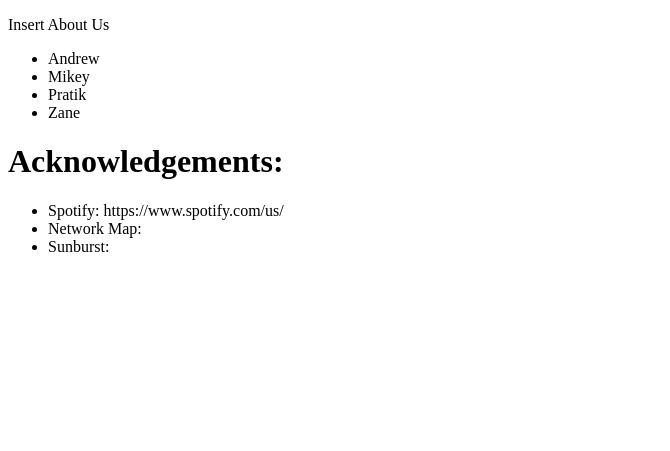
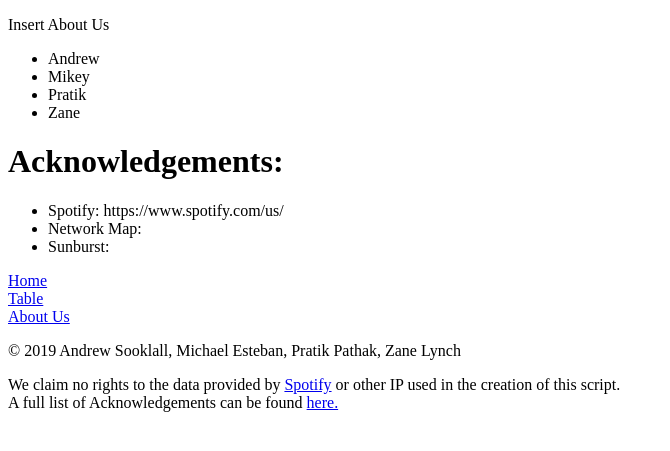
Before and after one commit to ASooklall/project-2-spotify, a Flask app: page /aboutus in a window 1280 px wide. Shown: the top 451 px of the page, without its empty margins (0-670 px from the left). Run offline with Flask 2, Linux system fonts and the light colour scheme; some libraries are stand-ins or nearby versions.

Commit message:
fixed table decimal places and added checker for number type, modified footer

```diff
--- a/templates/aboutus.html
+++ b/templates/aboutus.html
@@ -5,6 +5,9 @@
     <meta name="viewport" content="width=device-width, initial-scale=1.0">
     <meta http-equiv="X-UA-Compatible" content="ie=edge">
     <title>About Us</title>
+    <script src="https://code.jquery.com/jquery-3.4.1.slim.min.js" integrity="sha384-J6qa4849blE2+poT4WnyKhv5vZF5SrPo0iEjwBvKU7imGFAV0wwj1yYfoRSJoZ+n" crossorigin="anonymous"></script>
+    <script src="https://cdn.jsdelivr.net/npm/popper.js@1.16.0/dist/umd/popper.min.js" integrity="sha384-Q6E9RHvbIyZFJoft+2mJbHaEWldlvI9IOYy5n3zV9zzTtmI3UksdQRVvoxMfooAo" crossorigin="anonymous"></script>
+    <script src="https://stackpath.bootstrapcdn.com/bootstrap/4.4.1/js/bootstrap.min.js" integrity="sha384-wfSDF2E50Y2D1uUdj0O3uMBJnjuUD4Ih7YwaYd1iqfktj0Uod8GCExl3Og8ifwB6" crossorigin="anonymous"></script>
 </head>
 <body>
     <p> Insert About Us</p>
@@ -21,5 +24,45 @@
         <li> Network Map: </li>
         <li> Sunburst:</li>
     </ul>
+
+
+
+
+
+
+
+
+    <footer class="footer">
+        <span class="bottom">
+            <div class="footer-text row">
+            <div class="col-md-6 footer-btn-container">
+                <div class="row">
+                <div class="col-md-2">
+                <a class="btn btn-footer" href="/" role="button">Home</a>
+                </div>
+                <div class="col-md-2">
+                <a class="btn btn-footer" href="/table" role="button">Table</a>
+                </div>
+                <div class="col-md-2">
+                <a class="btn btn-footer" href="/aboutus" role="button">About Us</a>
+                </div>
+                </div>
+            </div>
+            <div class="col-md-6">
+                <p>&copy 2019 Andrew Sooklall, Michael Esteban, Pratik Pathak, Zane Lynch </p>
+            </div>
+            </div>
+            <div class="footer-text row">
+            <div class="col-md-6">
+                <p></p>
+            </div>
+            <div class="col-md-6">
+                <p>We claim no rights to the data provided by <a href="https://www.spotify.com/us/" target="blank">Spotify</a> or other IP used in the creation of this script.
+                <br>A full list of Acknowledgements can be found <a href="/aboutus">here.</a></p>
+            </div>
+            </div>
+        </span>
+        </footer>
+
 </body>
 </html>
```
Also changed, not shown: static/js/table.js (+17 -36 lines), templates/table.html (+17 -5 lines).
